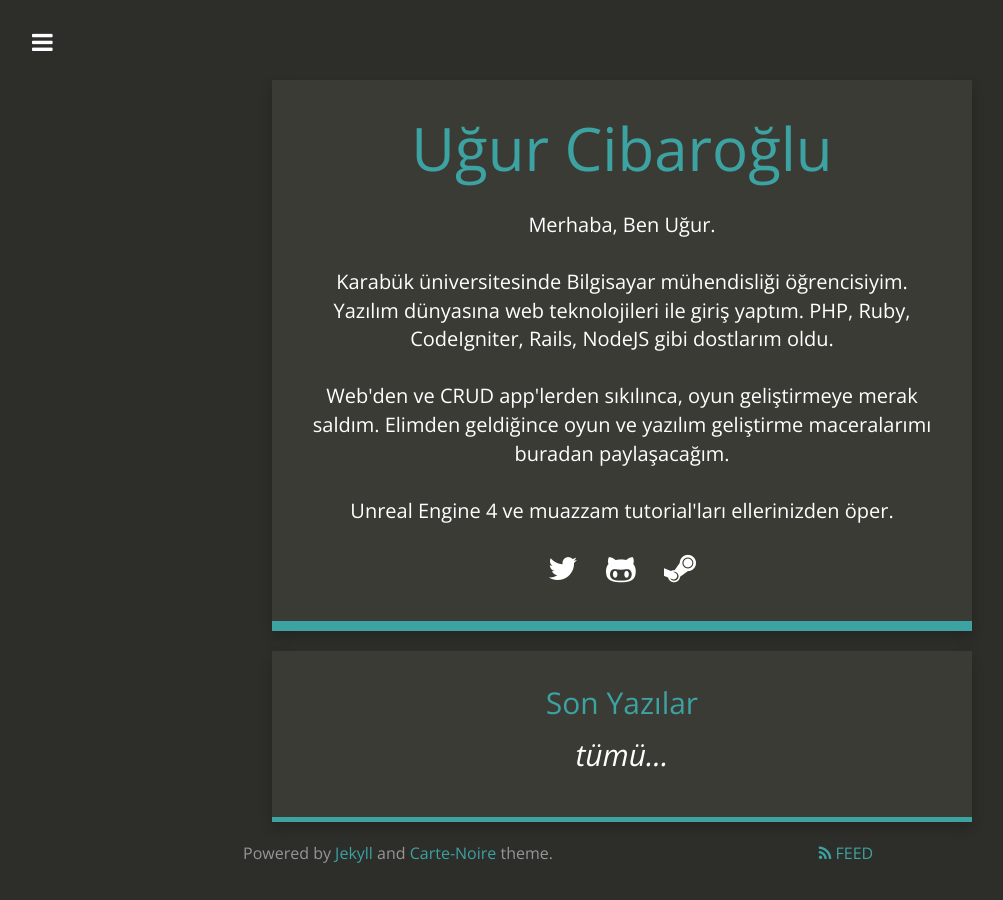
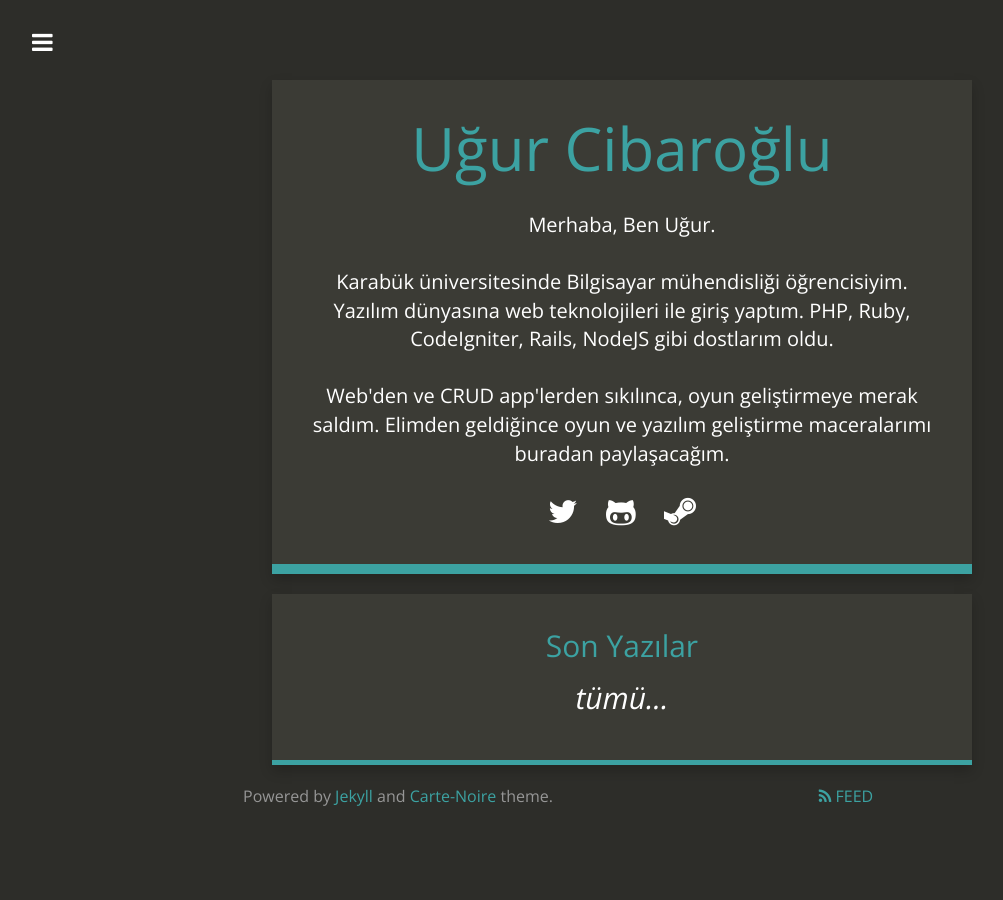
Before and after one commit to uCibar/uCibar.github.io, a Jekyll site: the page built from index.html, in a window 1280 px wide. Shown: the whole page, without its empty margins (18-1021 px from the left). Built offline with Jekyll 4.4.1, drawn with Linux system fonts in a browser that asks for light colours; nearby versions of some CDN libraries.

Commit message:
_config.yml değişikliği

```diff
--- a/_config.yml
+++ b/_config.yml
@@ -7,8 +7,7 @@ url: "http://ugurcibar.com"
 title_description: "Merhaba, Ben Uğur.<br><br>
 Karabük üniversitesinde Bilgisayar mühendisliği öğrencisiyim.
 Yazılım dünyasına web teknolojileri ile giriş yaptım. PHP, Ruby, CodeIgniter, Rails, NodeJS gibi dostlarım oldu.<br><br>
-Web'den ve CRUD app'lerden sıkılınca, oyun geliştirmeye merak saldım. Elimden geldiğince oyun ve yazılım geliştirme maceralarımı buradan paylaşacağım.<br><br>
-Unreal Engine 4 ve muazzam tutorial'ları ellerinizden öper."
+Web'den ve CRUD app'lerden sıkılınca, oyun geliştirmeye merak saldım. Elimden geldiğince oyun ve yazılım geliştirme maceralarımı buradan paylaşacağım."
 title_image: ""
 google_analytics: ""
 disqus_account: cartenoire
```
